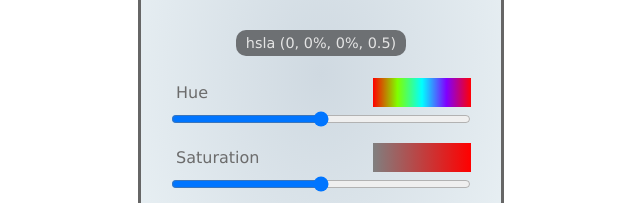
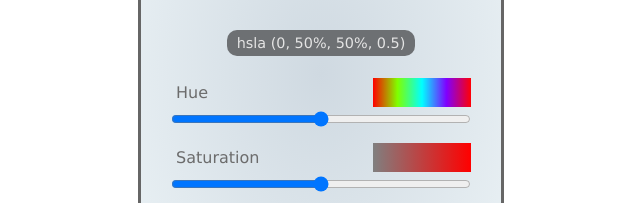
Before and after one commit to ColinFendrick/color-picker, a website: page public/index.html in a window 1280 px wide. Shown: the part 341-544 px from the top of the page, 319-959 px from the left. Drawn offline with Linux system fonts and the light colour scheme.

Commit message:
Updated init hsla values

```diff
--- a/public/index.html
+++ b/public/index.html
@@ -38,7 +38,7 @@
             <div class='lightSquare'></div>
             <div class='darkSquare'></div>
         </div>
-        <div id='current'><span class='hsla'>hsla</span> <span class='valueList'>(<span class='hueValue'>0</span>, <span class='satValue'>0</span>%, <span class='lightValue'>0</span>%, <span class='alphaValue'>0.5</span>)</span>
+        <div id='current'><span class='hsla'>hsla</span> <span class='valueList'>(<span class='hueValue'>0</span>, <span class='satValue'>50</span>%, <span class='lightValue'>50</span>%, <span class='alphaValue'>0.5</span>)</span>
         </div>
         <div class='labelContainer'>
             <div class='label'><span class='hueValueLabel'>Hue</span><span class='preview previewHue'></span></div>
--- a/public/main.js
+++ b/public/main.js
@@ -72,6 +72,7 @@ const main = () => {
   alphaValueLabel.addEventListener('mouseleave', (event) => {
     alphaValueLabel.textContent = 'Alpha'
   })
+
   const updateColor = () => {
     for (let i = 0; i < darkSquare.length; i++) {
       darkSquare[i].style.backgroundColor = `hsla(${hueBackground}, ${satBackground}%, ${lightBackground}%, ${alphaBackground})`
@@ -86,7 +87,7 @@ const main = () => {
   let updateValues = () => {
     if (alphaBackground === 1) {
       hsla.textContent = `hsl`
-      valueList.textContent = `(${hueBackground}, ${satBackground}%,${lightBackground}%)`
+      valueList.textContent = `(${hueBackground}, ${satBackground}%, ${lightBackground}%)`
     } else {
       hsla.textContent = `hsla`
       valueList.textContent = `(${hueBackground}, ${satBackground}%, ${lightBackground}%, ${alphaBackground})`
```
